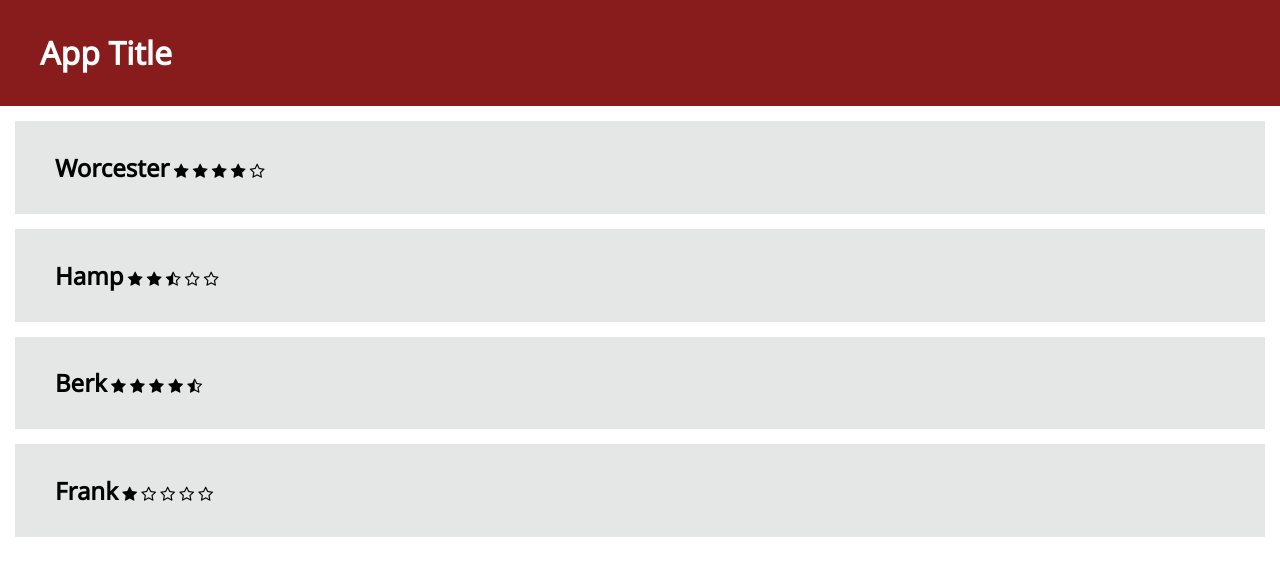
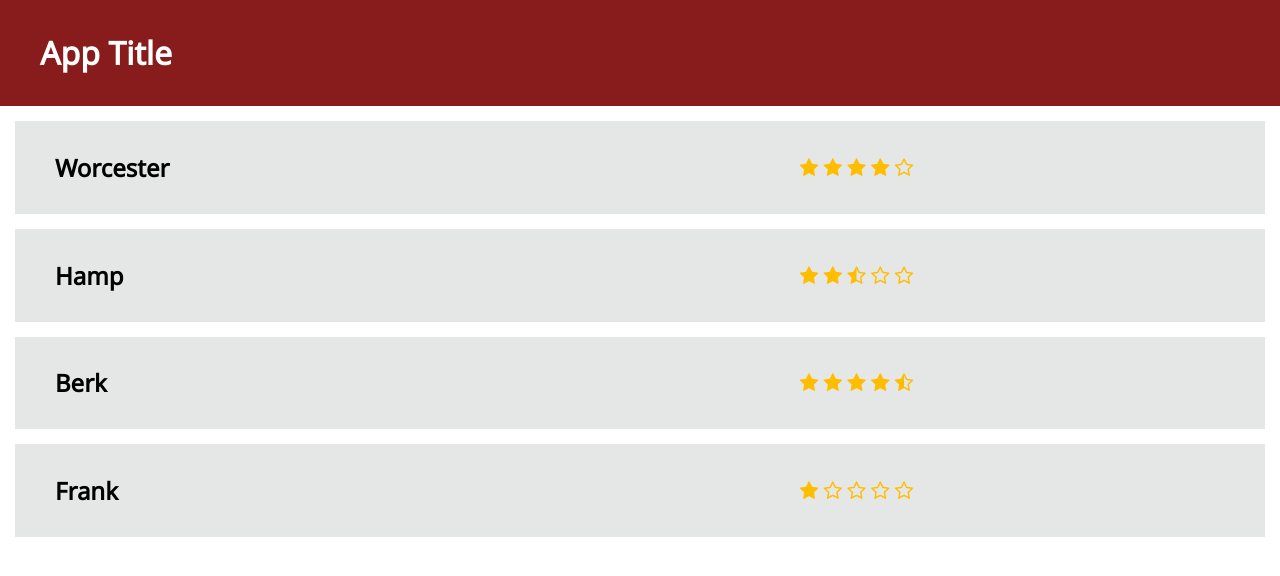
Before and after one commit to UnaryPlus/hackumass2023, a Flask app: page / in a window 1280 px wide. Shown: the top 576 px of the page. Run offline with Flask 2, Linux system fonts and the light colour scheme.

Commit message:
update styles, add stars macro

```diff
--- a/static/styles.css
+++ b/static/styles.css
@@ -13,26 +13,31 @@ body {
   color: white;
 }
 
-main {
-  padding: 15px;
+#dclist-container {
+  padding: 0 15px;
 }
 
-.dclink {
-  display: block;
-  color: black;
-  text-decoration: none;
-  padding: 10px 40px;
+#dclist {
+  width: 100%;
+  border-spacing: 0 15px;
+}
+
+.dcbar {
   background-color: #E5E7E6;
 }
 
-.dclink:not(:last-child) {
-  margin-bottom: 15px;
+.dcname {
+  padding: 10px 40px;
 }
 
-.dclink > h2 {
-  display: inline-block;
+.dcbar:hover > .dcname {
+  text-decoration: underline;
 }
 
-.dclink:hover > h2 {
-  text-decoration-line: underline;
+.stars-large {
+  font-size: 20px;
 }
+
+.fa-star, .fa-star-half-o, .fa-star-o {
+  color: #FFBD00;
+}
--- a/templates/index.html
+++ b/templates/index.html
@@ -5,10 +5,18 @@
 {% endblock %}
 
 {% block main %}
-  {% for dc in dcs %}
-    <a class="dclink" href="/dc/{{ dc['name'] }}">
-      <h2>{{ dc["name"] | title }}</h2>
-      {{ stars(dc["avg_stars"]) }}
-    </a>
-  {% endfor %}
+  <div id="dclist-container">
+    <table id="dclist">
+      {% for dc in dcs %}
+        <tr class="dcbar">
+          <td class="dcname">
+            <h2>{{ dc["name"] | title }}</h2>
+          </td>
+          <td>
+            {{ stars(dc["avg_stars"], "stars-large") }}
+          </td>
+        </tr>
+      {% endfor %}
+    </table>
+  </div>
 {% endblock %}
--- a/templates/layout.html
+++ b/templates/layout.html
@@ -1,8 +1,10 @@
-{% macro stars(x) %}
-  <span class="fa fa-star"></span>
-  {% for n in range(1, 5) %}
-    <span class="fa {% if x >= n + 0.75 %} fa-star {% elif x >= n + 0.25 %} fa-star-half-o {% else %} fa-star-o {% endif %}"></span>
-  {% endfor %}
+{% macro stars(x, size) %}
+  <span class="{{ size }}">
+    <span class="fa fa-star"></span>
+    {% for n in range(1, 5) %}
+      <span class="fa {% if x >= n + 0.75 %} fa-star {% elif x >= n + 0.25 %} fa-star-half-o {% else %} fa-star-o {% endif %}"></span>
+    {% endfor %}
+  </span>
 {% endmacro %}
 
 <!DOCTYPE html>
@@ -17,9 +19,7 @@
   <div id="titlebar">
     <h1>App Title</h1>
   </div>
-  <main>
-    {% block main %}{% endblock %}
-  </main>
+  {% block main %}{% endblock %}
 </div>
 </body>
 </html>
```
